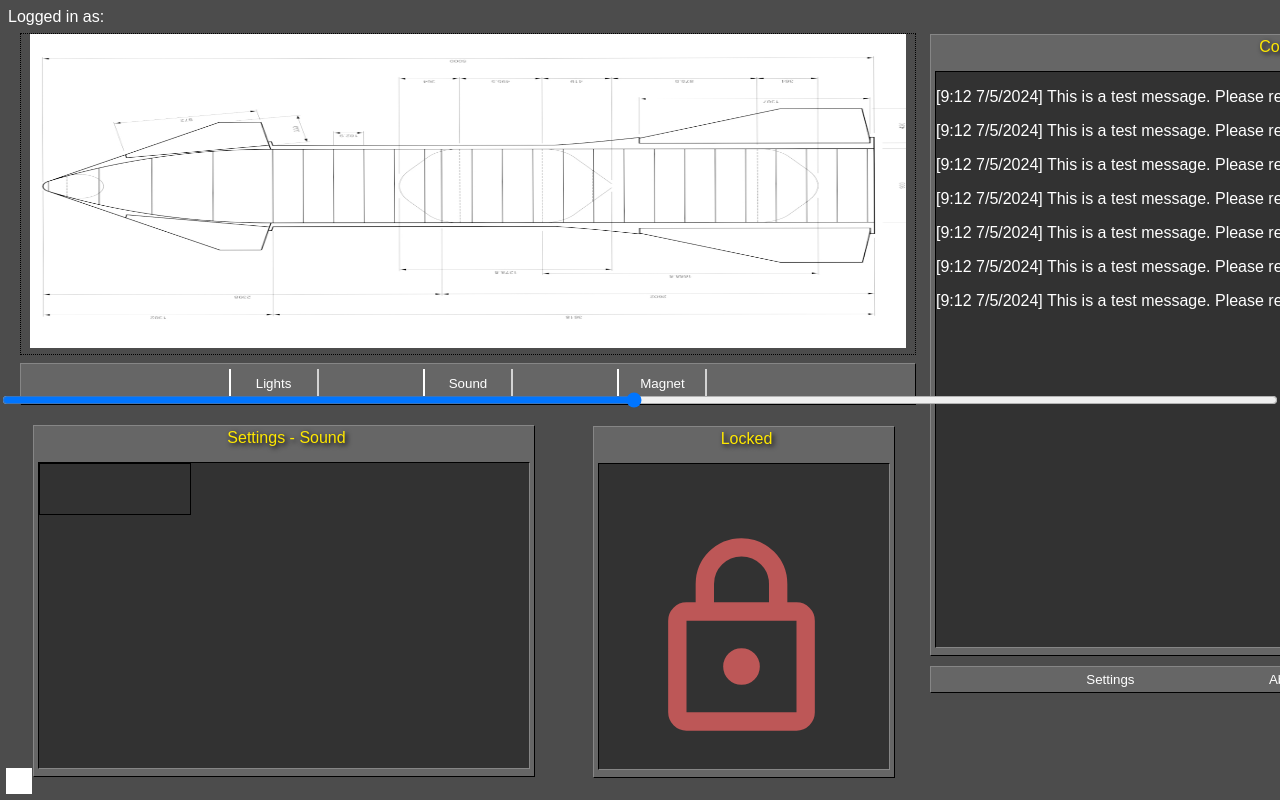
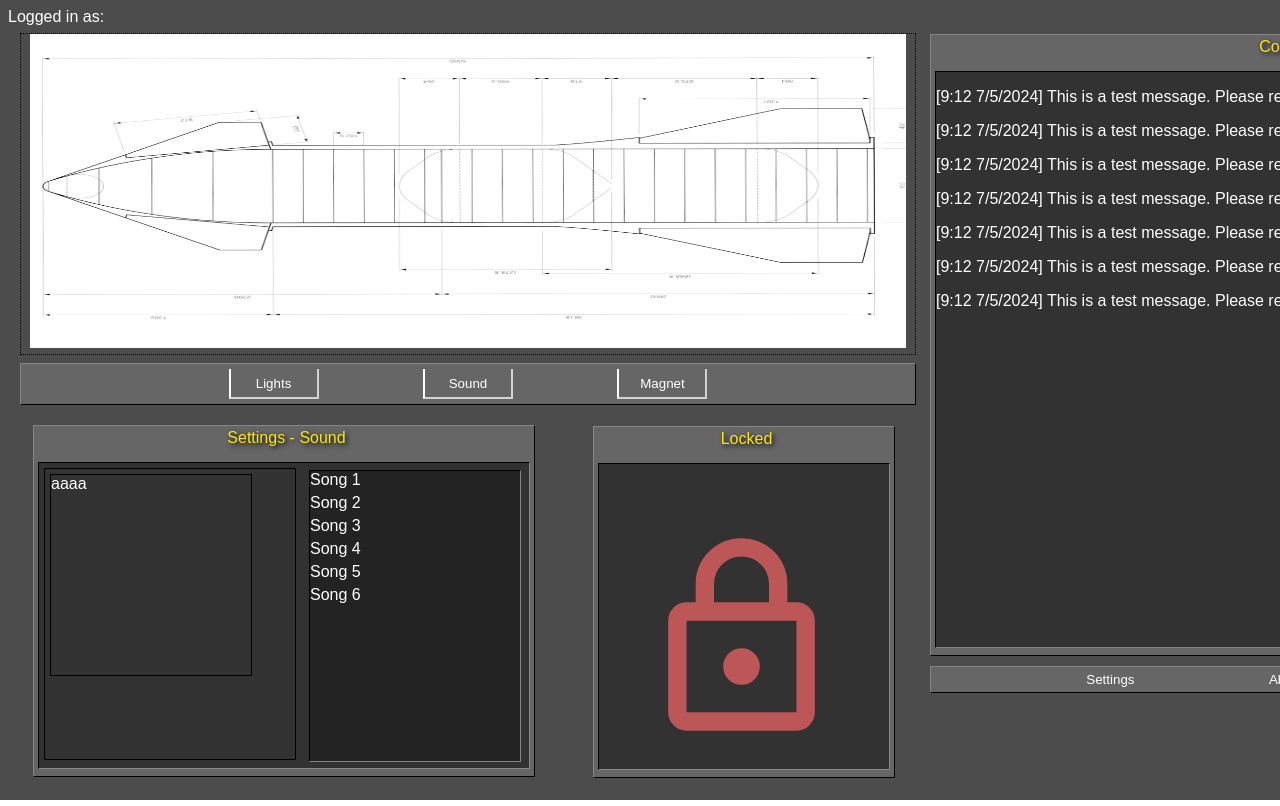
Before and after one commit to Projekt-Bambus/web-server, a website: page app/www/index.html in a window 1280 px wide. Both pictures are taken after a click on the button "Sound". Shown: the top 806 px of the page. Drawn offline with nearby package versions, Linux system fonts and the light colour scheme; no server answers.

Commit message:
hiidwadawd

```diff
--- a/app/www/index.html
+++ b/app/www/index.html
@@ -108,8 +108,25 @@
                             </div>
 
                             <div id="sound-module" class="module">
-                                <div class="slidecontainer">
-                                    <input type="range" min="1" max="100" value="50" class="slider" id="myRange">
+                                <div class="leftSound">
+                                    <div class="songTitle">
+                                        aaaa
+                                        <div class="songDisplay">
+
+                                        </div>
+                                    </div>
+
+                                </div>
+                                <div class="rightSound">
+                                    <div class="options">
+                                        <div class="option" onclick="displaySong(1)">Song 1</div>
+                                        <div class="option" onclick="displaySong(2)">Song 2</div>
+                                        <div class="option" onclick="displaySong(3)">Song 3</div>
+                                        <div class="option" onclick="displaySong(4)">Song 4</div>
+                                        <div class="option" onclick="displaySong(5)">Song 5</div>
+                                        <div class="option" onclick="displaySong(6)">Song 6</div>
+
+                                      </div>
                                 </div>
                             </div>
 
--- a/app/www/script.js
+++ b/app/www/script.js
@@ -118,3 +118,39 @@ function displayInfo(option) {
 }
 
 displayInfo(window.localStorage.getItem("recentModule") ?? "lights-module");
+
+function displaySong(song) {
+    var songDisplay = document.getElementById("songDisplay");
+    switch (song) {
+        case 1:
+            songDisplay.innerHTML = "Song 1"
+            break;
+        case 2:
+            songDisplay.innerHTML = "Info for Option 2";
+            break;
+        case 3:
+            songDisplay.innerHTML = "Info for Option 3";
+            break;
+        case 4:
+            songDisplay.innerHTML = "Info for Option 4";
+            break;
+        case 5:
+            songDisplay.innerHTML = "Info for Option 5";
+            break;
+        case 6:
+            songDisplay.innerHTML = "Info for Option 6";
+            break;
+        case 7:
+            songDisplay.innerHTML = "Info for Option 7";
+            break;
+        case 8:
+            songDisplay.innerHTML = "Info for Option 8";
+            break;
+        case 9:
+            songDisplay.innerHTML = "Info for Option 9";
+            break;
+        // Add more cases for additional options
+        default:
+            infoDisplay.innerHTML = "No info available.";
+    }
+}
--- a/app/www/style.css
+++ b/app/www/style.css
@@ -480,9 +480,45 @@ input:checked + .slider:before {
     margin-top: -30px;
 }
 
-.slidecontainer {
+.leftSound {
     border: 1px solid black;
 
-    width: 150px;
-    height: 50px;
+    width: 250px;
+    height: 290px;
+
+    margin-top: 5px;
+    margin-left: 5px;
 }
+
+.rightSound{
+    border-top: 1px solid black;
+    border-left: 1px solid black;
+    border-right: 1px solid #868686;
+    border-bottom: 1px solid #868686;
+
+    background-color: #232323;
+
+    height: 290px;
+    width: 210px;
+
+    margin-left: 270px;
+    margin-top: -290px;
+}
+
+.option {
+    cursor: pointer;
+    margin-bottom: 5px;
+
+}
+.option:hover {
+    background-color: #282E20;
+}
+
+.songTitle {
+    border: 1px solid black;
+
+    width: 200px;
+    height: 200px;
+    margin-top: 5px;
+    margin-left: 5px;
+}
```
